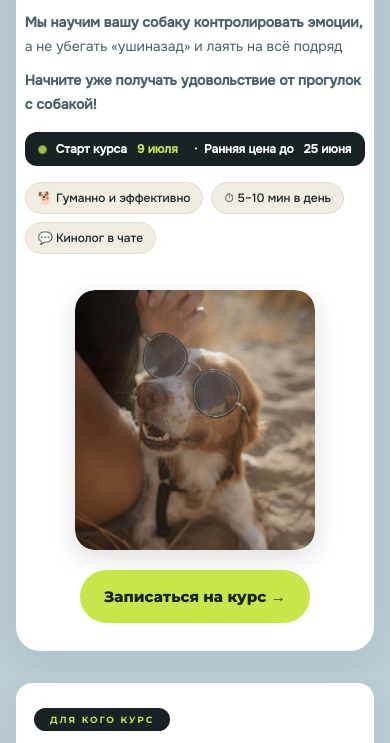
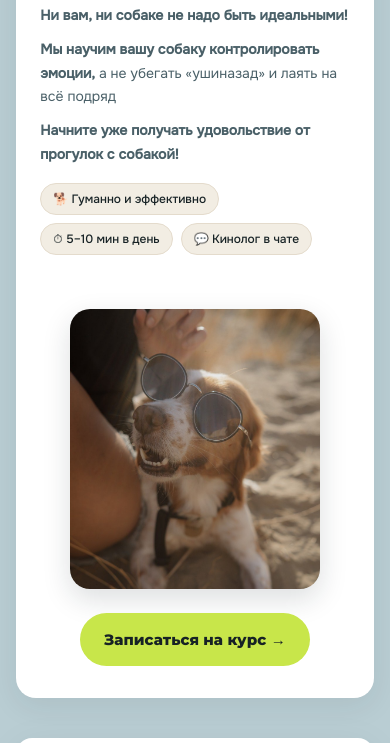
Before and after one commit to VladimirSezinGit/Psechology, a plain HTML site: page index.html in a window 390 px wide. Shown: the part 267-1010 px from the top of the page. Drawn offline with Linux system fonts and the light colour scheme; a web font is replaced by a local one.

Commit message:
Add files via upload

```diff
--- a/index.html
+++ b/index.html
@@ -415,58 +415,124 @@
   nav { padding:16px 20px; }
 
   /* HERO */
-  .hero { padding:12px 16px 20px; }
+
+.hero {
+  padding: 24px 16px 28px;
+}
+
 .hero-card {
-    grid-template-columns:1fr;
-    padding:0;
-    gap:0;
-    overflow:visible;
-    display:flex;
-    flex-direction:column;
+  grid-template-columns: 1fr;
+  display: flex;
+  flex-direction: column;
+  gap: 0;
+
+  border-radius: 20px;
+  overflow: hidden;
+  box-shadow: 0 8px 30px rgba(23,34,37,.08);
 }
-  .mob-br { display:block; }
-  .hero-btn-mobile { display:block; }
-  /* Порядок на мобиле: текст → фото → кнопка */
+
+.mob-br {
+  display: block;
+}
+
+.hero-btn-mobile {
+  display: block;
+}
+
 .hero-left {
-    order:1;
-    padding:28px 24px 16px 24px;
-    align-items:flex-start;
+  order: 1;
+  padding: 36px 24px 24px;
+  align-items: flex-start;
+   width: calc(100% - 0.4px);
+    max-width: 500px;
+    margin: 0 auto;
 }
-  /* Прячем кнопку внутри hero-left на мобиле */
+
+.hero-pre {
+  margin-bottom: 14px;
+}
+
+.hero-course-name {
+  font-size: 32px;
+  margin-bottom: 10px;
+}
+
+.hero-title {
+  font-size: 20px;
+  margin-bottom: 18px;
+  line-height: 1.25;
+}
+
+.hero-desc {
+  font-size: 14px;
+  line-height: 1.7;
+  margin-bottom: 22px;
+}
+
+.start-banner {
+ display:none;
+}
+
+.hero-pills {
+  gap: 8px;
+  flex-wrap: wrap;
+  margin-bottom: 24px;
+}
+
+.pill {
+  font-size: 12px;
+  padding: 7px 12px;
+}
+
 .hero-left .btn-primary {
-    display:none !important;
+  display: none !important;
 }
+
 .hero-photo {
-    order:2;
-    display:block !important;
-    width:80%;
-    aspect-ratio:3/4;
-    max-height:260px;
-    border-radius:20px;
-    margin:0 auto 20px;
-    max-width:240px;
-    box-shadow:0 8px 24px rgba(23,34,37,0.15);
+  order: 2;
+
+  width: 82%;
+  max-width: 250px;
+  max-height: 280px;
+
+  aspect-ratio: 3/4;
+
+  border-radius: 20px;
+  overflow: hidden;
+
+  margin: 10px auto 24px;
+
+  box-shadow: 0 10px 28px rgba(23,34,37,.15);
 }
-  .hero-photo img { width:100%; height:100%; object-fit:cover; object-position:center top; border-radius:20px; }
-  /* Кнопка снизу отдельно */
+
+.hero-photo img {
+  width: 100%;
+  height: 100%;
+  object-fit: cover;
+  object-position: center top;
+}
+
 .hero-btn-mobile {
-    order:3;
-    display:block !important;
-    padding:0 0 28px;
+  order: 3;
+  padding: 0 24px 32px;
 }
+
 .hero-btn-mobile a {
-    display:block;
-    width:100%;
-    box-sizing:border-box;
-    background:var(--lemon);
-    color:var(--charcoal);
-    font-family:"Montserrat",sans-serif;
-    font-size:15px;
-    font-weight:800;
-    padding:17px 24px;
-    border-radius:50px;
-    text-decoration:none;
-    text-align:center;
+  display: block;
+  width: 100%;
+
+  background: var(--lemon);
+  color: var(--charcoal);
+
+  font-family: "Montserrat", sans-serif;
+  font-size: 15px;
+  font-weight: 800;
+
+  padding: 17px 24px;
+
+  border-radius: 50px;
+  text-decoration: none;
+  text-align: center;
 }
   .hero-course-name { font-size:32px; margin-bottom:6px; }
   .hero-title { font-size:20px; margin-bottom:12px; }
@@ -478,6 +544,7 @@
     white-space:nowrap; flex-wrap:nowrap;
     width:auto; max-width:100%;
     margin-bottom:16px;
+    display:none;
   }
   .hero-pills { gap:8px; flex-wrap:wrap; margin-bottom:20px; }
   .pill { font-size:12px; padding:7px 12px; }
```
Lines whose indentation alone changed are shown as unchanged.
